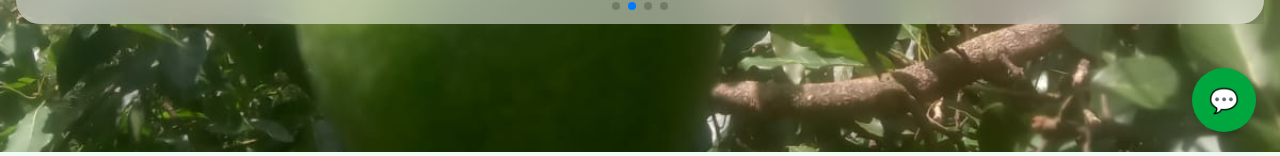
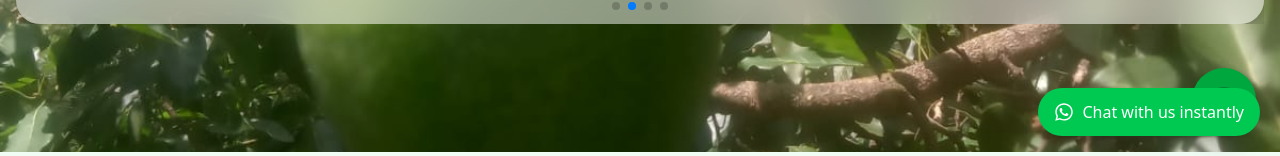
Before and after one commit to leonelmukhwana/export-website, a Next.js app: page / in a window 1280 px wide. Shown: the part 644-800 px from the top of the page. Built offline with nearby package versions, Linux system fonts and the light colour scheme.

Commit message:
Updated product UI and improved components

```diff
--- /dev/null
+++ b/app/components/WhatsappButton.tsx
@@ -0,0 +1,28 @@
+"use client";
+
+import { FaWhatsapp } from "react-icons/fa";
+
+const WhatsAppButton = () => {
+  const phone = "254729622244";
+  const message = encodeURIComponent(
+    "Hello, I'm interested in your export products. Can you share pricing and MOQ?"
+  );
+
+  const url = `https://wa.me/${phone}?text=${message}`;
+
+  return (
+    <a
+      href={url}
+      target="_blank"
+      rel="noopener noreferrer"
+      className="fixed bottom-5 right-5 bg-green-500 hover:bg-green-600 text-white px-4 py-3 rounded-full shadow-lg z-50 flex items-center gap-2 transition-all duration-300"
+    >
+      <FaWhatsapp className="text-xl" />
+      <span className="hidden md:inline font-medium">
+        Chat with us instantly
+      </span>
+    </a>
+  );
+};
+
+export default WhatsAppButton;
--- a/app/globals.css
+++ b/app/globals.css
@@ -7,3 +7,10 @@ body {
 .container {
   @apply max-w-7xl mx-auto px-4;
 }
+
+
+@keyframes pulse {
+  0% { box-shadow: 0 0 0 0 rgba(37, 211, 102, 0.7); }
+  70% { box-shadow: 0 0 0 10px rgba(37, 211, 102, 0); }
+  100% { box-shadow: 0 0 0 0 rgba(37, 211, 102, 0); }
+}
--- a/app/layout.tsx
+++ b/app/layout.tsx
@@ -5,6 +5,7 @@ import "./globals.css";
 import Header from "./components/Header";
 import Hero from "./components/Hero";
 import Footer from "./components/Footer";
+import WhatsAppButton from "./components/WhatsappButton";
 
 const geistSans = Geist({
   variable: "--font-geist-sans",
@@ -35,6 +36,7 @@ export default function RootLayout({
         <Header />
         <Hero />
         <main className="flex-grow">{children}</main>
+         <WhatsAppButton />
         <Footer />
       </body>
     </html>
```
